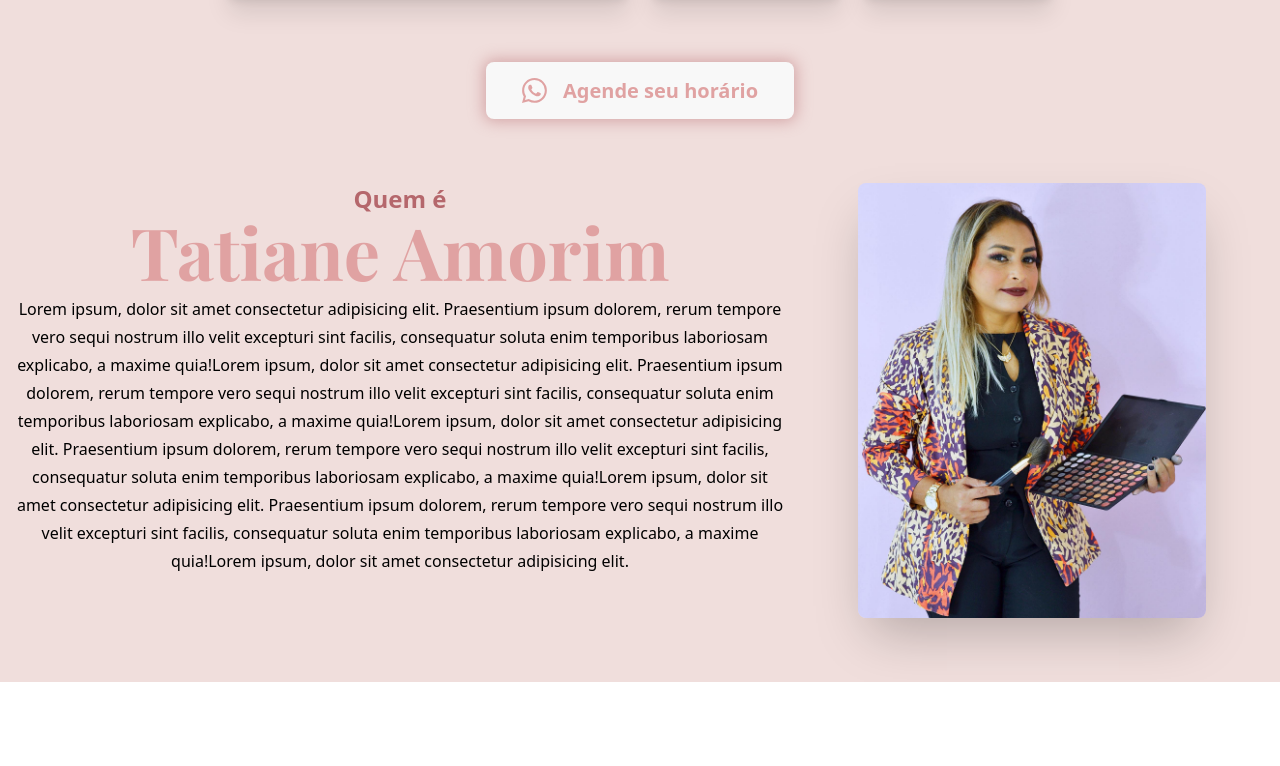
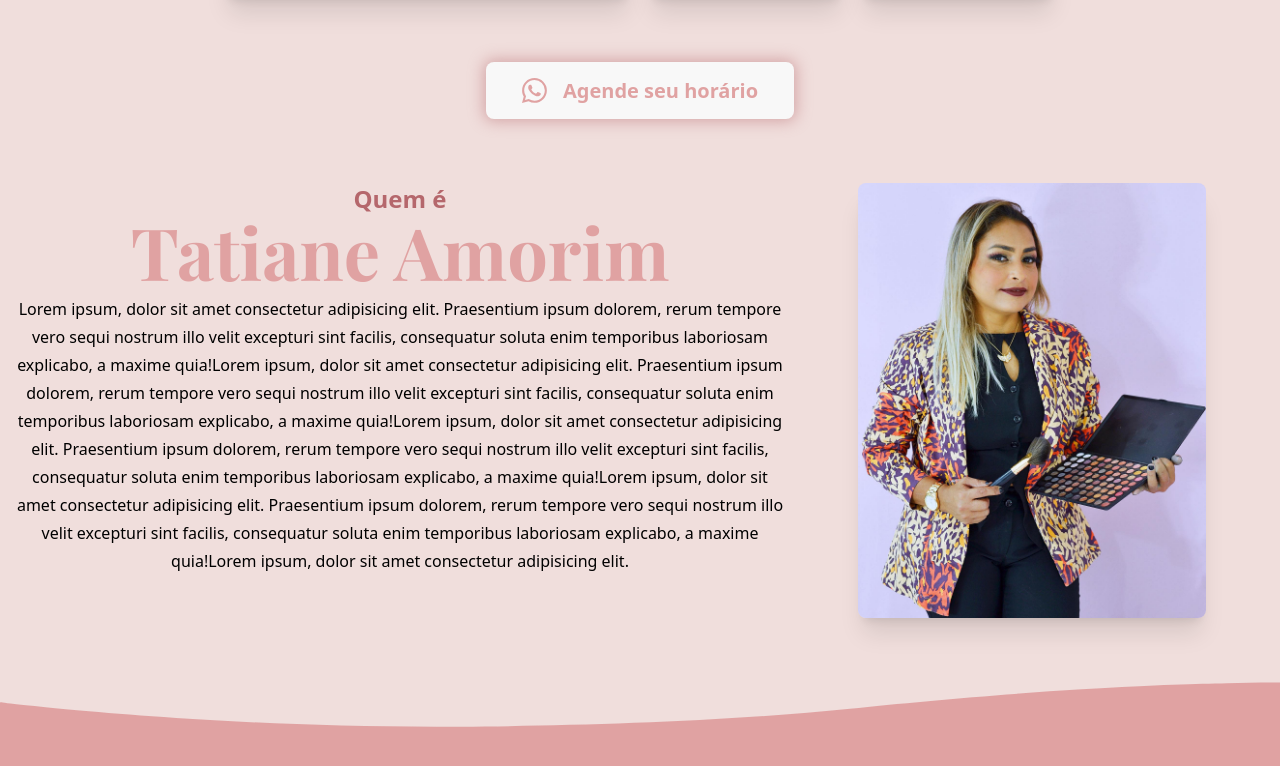
Before and after one commit to Joaovitorcgds/tatyamorim, a React (Vite) app: page / in a window 1280 px wide. Shown: the part 1492-2258 px from the top of the page. Before the commit the page ends 2174 px from the top, so only its background shows below. Built offline with nearby package versions, Linux system fonts and the light colour scheme; a web font is replaced by a local one.

Commit message:
transição entre sessão e react icons

```diff
--- a/src/App.jsx
+++ b/src/App.jsx
@@ -3,6 +3,7 @@ import { Services } from './components/Services';
 import { HeroArea } from './components/HeroArea';
 import { WhoIs } from './components/WhoIs';
 import { WhatsAppIcon } from './components/WhatsAppIcon';
+import { RentSpace } from './components/RentSpace';
 
 function App() {
   return (
@@ -13,6 +14,7 @@ function App() {
       <HeroArea/>
       <Services/>
       <WhoIs/>
+      <RentSpace/>
     </>
   );
 }
--- /dev/null
+++ b/src/components/RentSpace/index.jsx
@@ -0,0 +1,17 @@
+import React from 'react';
+import transition from "../../assets/transitionSection.png"
+
+export function RentSpace() {
+
+    return (
+        <section className="relative flex flex-col md:flex-row justify-around items-start py-16 px-4 bg-primary w-full h-auto gap-4 ">
+          <div className='overflow-hidden absolute w-full -top-1 left-0' dir="ltr">
+            <svg xmlns="http://www.w3.org/2000/svg" viewBox="0 0 1000 100" preserveAspectRatio="none" className='w-custom  h-[80px]'>
+              <path class="elementor-shape-fill" className='origin-center rotate-0 fill-[#f0dedc]' d="M421.9,6.5c22.6-2.5,51.5,0.4,75.5,5.3c23.6,4.9,70.9,23.5,100.5,35.7c75.8,32.2,133.7,44.5,192.6,49.7
+              c23.6,2.1,48.7,3.5,103.4-2.5c54.7-6,106.2-25.6,106.2-25.6V0H0v30.3c0,0,72,32.6,158.4,30.5c39.2-0.7,92.8-6.7,134-22.4
+              c21.2-8.1,52.2-18.2,79.7-24.2C399.3,7.9,411.6,7.5,421.9,6.5z"></path>
+            </svg>
+          </div>
+        </section>
+  );
+}
--- a/src/components/Services/index.jsx
+++ b/src/components/Services/index.jsx
@@ -6,7 +6,6 @@ import penteado from "../../assets/services/penteadoImg.jpg"
 import galeria from "../../assets/services/galeriaImg.jpg"
 
 import { BsWhatsapp } from "react-icons/bs";
-import { ImWhatsapp } from "react-icons/im";
 
 
 export function Services() {
--- a/src/components/WhatsAppIcon/index.jsx
+++ b/src/components/WhatsAppIcon/index.jsx
@@ -2,7 +2,7 @@ import whatsappLogo from "../../assets/WhatsAppLogo.png"
 
 export function WhatsAppIcon() {
   return (
-    <div className="flex justify-center items-center w-14 h-14 md:w-24 md:h-24 rounded-full fixed z-20 right-2 bottom-2 shadow-2xl bg-[#41c054]">
+    <div className="flex justify-center items-center w-14 h-14 md:w-24 md:h-24 rounded-full fixed z-20 right-2 bottom-2 shadow-2xl bg-[#41c054]animation pulse">
       <a href="https://api.whatsapp.com/send?phone=5521982237042&text=Ol%C3%A1,%20gostaria%20de%20agendar%20um%20hor%C3%A1rio" target="_blank" rel="noopener noreferrer">
         <img src={whatsappLogo} alt="icone do WhatsApp" className="w-10 md:w-20"/>
       </a>
--- a/src/components/WhoIs/index.jsx
+++ b/src/components/WhoIs/index.jsx
@@ -13,7 +13,7 @@ export function WhoIs() {
             </div>
 
             <div className="flex justify-center">
-                <img src={WhoAmI} alt="imagem de Tatiane Amorim" className="w-2/3 md:w-3/4 max-w-xl rounded-lg shadow-2xl"/>
+                <img src={WhoAmI} alt="imagem de Tatiane Amorim" className="w-2/3 md:w-3/4 max-w-xl rounded-lg shadow-xl"/>
             </div>
         </section>
   );
--- a/tailwind.config.js
+++ b/tailwind.config.js
@@ -3,6 +3,9 @@ export default {
   content: ['./index.html', './src/**/*.{js,ts,jsx,tsx}'],
   theme: {
     extend: {
+      width: {
+        'custom': 'calc(227% + 1.3px)',
+      },
       animation: {
         pulse: 'pulse-custom 1s infinite',
       },
```
Also changed, not shown: src/assets/transitionSection.png (added), src/assets/trasitionSection.png (deleted).
